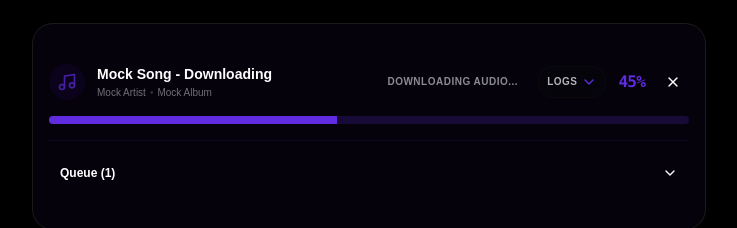
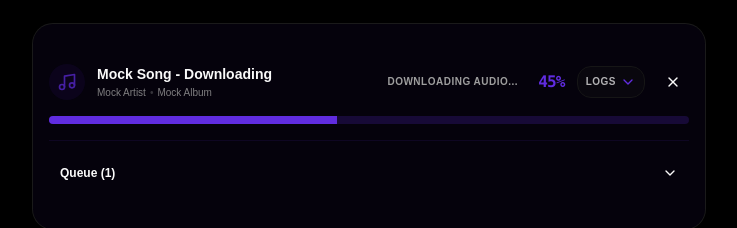
Before and after one commit to sousandrei/cue, a React (Vite) app: page / in a window 1280 px wide. Shown: the part 332-560 px from the top of the page, without its empty margins (271-1008 px from the left). Built offline with nearby package versions, Linux system fonts and the light colour scheme.

Commit message:
chore: minor css changes

```diff
--- a/src/components/queue/ActiveDownloadItem.tsx
+++ b/src/components/queue/ActiveDownloadItem.tsx
@@ -34,6 +34,9 @@
 					<div className="text-[10px] text-muted-foreground uppercase tracking-wider font-semibold mr-2">
 						{download.detailed_status || "Downloading..."}
 					</div>
+					<div className="text-base font-mono font-black text-primary tracking-tighter">
+						{Math.round(download.progress)}%
+					</div>
 					{download.logs && download.logs.length > 0 && (
 						<Button
 							variant="outline"
@@ -51,9 +54,6 @@
 							)}
 						</Button>
 					)}
-					<div className="text-base font-mono font-black text-primary tracking-tighter">
-						{Math.round(download.progress)}%
-					</div>
 					<Button
 						variant="ghost"
 						size="icon"
--- a/src/root.css
+++ b/src/root.css
@@ -49,81 +49,80 @@
 
 :root {
 	--radius: 1rem;
-	--background: oklch(0 0 0);
-	--foreground: oklch(1 0 0);
-	--card: oklch(0.036 0.001 286.375);
-	/* Zinc 950 #09090B */
-	--card-foreground: oklch(1 0 0);
-	--popover: oklch(0.036 0.001 286.375);
-	/* Zinc 950 */
-	--popover-foreground: oklch(1 0 0);
+	--background: oklch(0.985 0 0);
+	--foreground: oklch(0.141 0.005 285.823);
+	--card: oklch(1 0 0);
+	--card-foreground: oklch(0.141 0.005 285.823);
+	--popover: oklch(1 0 0);
+	--popover-foreground: oklch(0.141 0.005 285.823);
 	--primary: oklch(0.488 0.246 286.375);
-	/* Violet 600 #7C3AED */
-	--primary-foreground: oklch(1 0 0);
-	--secondary: oklch(0.147 0.004 286.033);
-	/* Zinc 800 */
-	--secondary-foreground: oklch(0.985 0 0);
-	--muted: oklch(0.147 0.004 286.033);
-	/* Zinc 800 */
-	--muted-foreground: oklch(0.641 0.015 286.267);
-	/* Zinc 400 #A1A1AA */
-	--accent: oklch(0.147 0.004 286.033);
-	/* Zinc 800 */
+	--primary-foreground: oklch(0.985 0 0);
+	--secondary: oklch(0.65 0.2 150);
+	/* Vibrant Green */
+	--secondary-foreground: oklch(0.141 0.005 285.823);
+	--muted: oklch(0.967 0.001 286.375);
+	--muted-foreground: oklch(0.552 0.016 285.938);
+	--accent: oklch(0.967 0.001 286.375);
+	--accent-foreground: oklch(0.21 0.006 285.885);
+	--destructive: oklch(0.577 0.245 27.325);
+	--destructive-foreground: oklch(0.577 0.245 27.325);
+	--border: oklch(0.92 0.004 286.32);
+	--input: oklch(0.92 0.004 286.32);
+	--ring: oklch(0.705 0.015 286.067);
+	--chart-1: oklch(0.646 0.222 41.116);
+	--chart-2: oklch(0.6 0.118 184.704);
+	--chart-3: oklch(0.398 0.07 227.392);
+	--chart-4: oklch(0.828 0.189 84.429);
+	--chart-5: oklch(0.769 0.188 70.08);
+	--sidebar: oklch(0.985 0 0);
+	--sidebar-foreground: oklch(0.141 0.005 285.823);
+	--sidebar-primary: oklch(0.21 0.006 285.885);
+	--sidebar-primary-foreground: oklch(0.985 0 0);
+	--sidebar-accent: oklch(0.967 0.001 286.375);
+	--sidebar-accent-foreground: oklch(0.21 0.006 285.885);
+	--sidebar-border: oklch(0.92 0.004 286.32);
+	--sidebar-ring: oklch(0.705 0.015 286.067);
+}
+
+.dark {
+	--background: oklch(0.02 0 0);
+	/* Slightly lighter than pure black */
+	--foreground: oklch(0.985 0 0);
+	--card: oklch(0.12 0 0);
+	/* Lighter dark for contrast */
+	--card-foreground: oklch(0.985 0 0);
+	--popover: oklch(0.12 0 0);
+	--popover-foreground: oklch(0.985 0 0);
+	--primary: oklch(0.488 0.246 286.375);
+	--primary-foreground: oklch(0.985 0 0);
+	--secondary: oklch(0.65 0.2 150);
+	/* Vibrant Green */
+	--secondary-foreground: oklch(0.1 0 0);
+	/* Dark text on green */
+	--muted: oklch(0.2 0 0);
+	/* Slightly lighter muted */
+	--muted-foreground: oklch(0.7 0 0);
+	/* Brighter muted text */
+	--accent: oklch(0.2 0 0);
 	--accent-foreground: oklch(0.985 0 0);
 	--destructive: oklch(0.637 0.237 25.331);
 	--destructive-foreground: oklch(0.637 0.237 25.331);
-	--border: oklch(0.147 0.004 286.033);
-	/* Zinc 800 #27272A - for subtle borders */
-	--input: oklch(0.147 0.004 286.033);
-	--ring: oklch(0.488 0.246 286.375);
-	/* Violet 600 */
-	--chart-1: oklch(0.488 0.246 286.375);
-	--chart-2: oklch(0.606 0.25 292.717);
-	--chart-3: oklch(0.541 0.281 293.009);
-	--chart-4: oklch(0.491 0.27 292.581);
-	--chart-5: oklch(0.432 0.232 292.759);
-	--sidebar: oklch(0.036 0.001 286.375);
-	--sidebar-foreground: oklch(0.985 0 0);
-	--sidebar-primary: oklch(0.488 0.246 286.375);
-	--sidebar-primary-foreground: oklch(1 0 0);
-	--sidebar-accent: oklch(0.147 0.004 286.033);
-	--sidebar-accent-foreground: oklch(0.985 0 0);
-	--sidebar-border: oklch(0.147 0.004 286.033);
-	--sidebar-ring: oklch(0.488 0.246 286.375);
-}
-
-.dark {
-	--background: oklch(0 0 0);
-	--foreground: oklch(1 0 0);
-	--card: oklch(0.036 0.001 286.375);
-	--card-foreground: oklch(1 0 0);
-	--popover: oklch(0.036 0.001 286.375);
-	--popover-foreground: oklch(1 0 0);
-	--primary: oklch(0.488 0.246 286.375);
-	--primary-foreground: oklch(1 0 0);
-	--secondary: oklch(0.147 0.004 286.033);
-	--secondary-foreground: oklch(0.985 0 0);
-	--muted: oklch(0.147 0.004 286.033);
-	--muted-foreground: oklch(0.641 0.015 286.267);
-	--accent: oklch(0.147 0.004 286.033);
-	--accent-foreground: oklch(0.985 0 0);
-	--destructive: oklch(0.637 0.237 25.331);
-	--destructive-foreground: oklch(0.637 0.237 25.331);
-	--border: oklch(0.147 0.004 286.033);
-	--input: oklch(0.147 0.004 286.033);
+	--border: oklch(0.20 0 0);
+	/* More discreet border */
+	--input: oklch(0.20 0 0);
 	--ring: oklch(0.488 0.246 286.375);
 	--chart-1: oklch(0.488 0.246 286.375);
 	--chart-2: oklch(0.606 0.25 292.717);
 	--chart-3: oklch(0.541 0.281 293.009);
 	--chart-4: oklch(0.491 0.27 292.581);
 	--chart-5: oklch(0.432 0.232 292.759);
-	--sidebar: oklch(0.036 0.001 286.375);
+	--sidebar: oklch(0.12 0 0);
 	--sidebar-foreground: oklch(0.985 0 0);
 	--sidebar-primary: oklch(0.488 0.246 286.375);
-	--sidebar-primary-foreground: oklch(1 0 0);
-	--sidebar-accent: oklch(0.147 0.004 286.033);
+	--sidebar-primary-foreground: oklch(0.985 0 0);
+	--sidebar-accent: oklch(0.2 0 0);
 	--sidebar-accent-foreground: oklch(0.985 0 0);
-	--sidebar-border: oklch(0.147 0.004 286.033);
+	--sidebar-border: oklch(0.20 0 0);
 	--sidebar-ring: oklch(0.488 0.246 286.375);
 }
 
```
